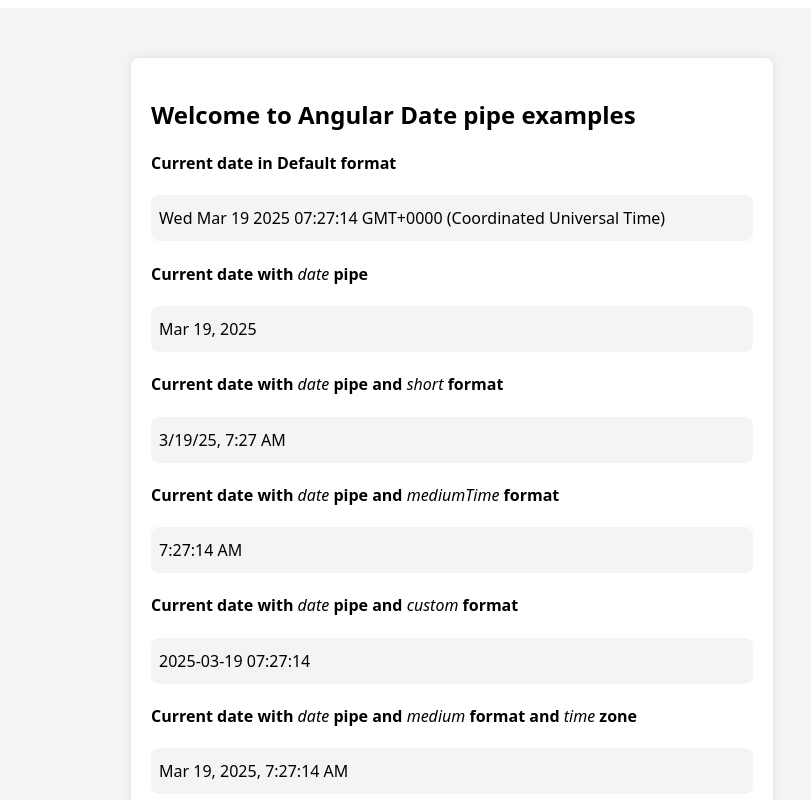
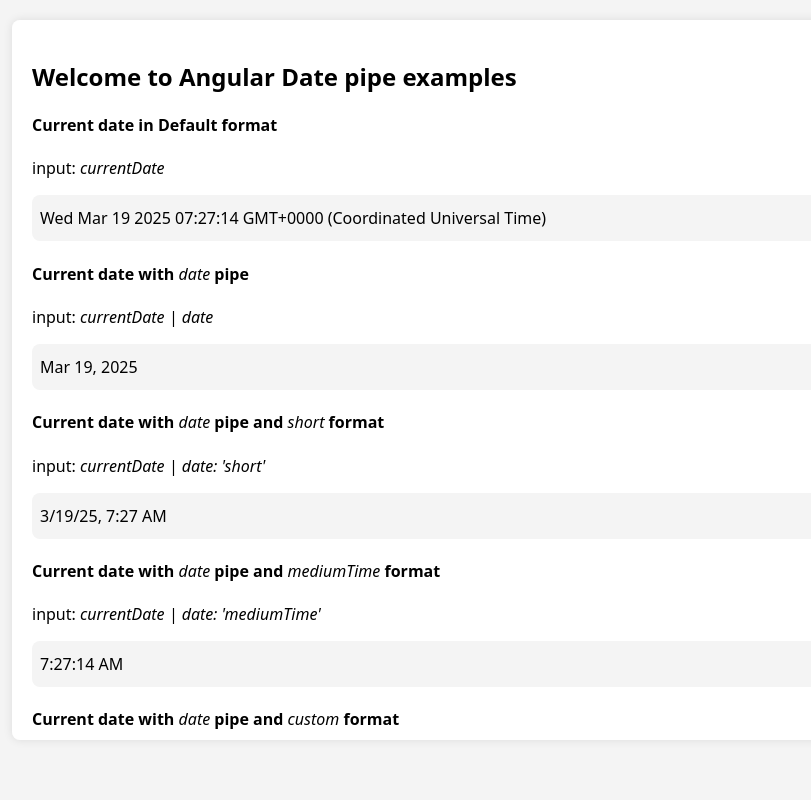
Before and after one commit to rajudandigam/angular-examples, an Angular app: page /datepipe in a window 1280 px wide. Shown: the top 800 px of the page, without its empty margins (208-1019 px from the left). Built offline with nearby package versions, Linux system fonts and the light colour scheme.

Commit message:
updated styles

```diff
--- a/src/app/app.component.html
+++ b/src/app/app.component.html
@@ -1,6 +1,3 @@
 
-<main class="main-container">
-  <app-date-pipe-example></app-date-pipe-example>
-</main>
 
 <router-outlet />
--- a/src/app/components/date-pipe-example/date-pipe-example.component.html
+++ b/src/app/components/date-pipe-example/date-pipe-example.component.html
@@ -1,35 +1,44 @@
-<section class="container">
+<main class="main-container">
+    <article class="container">
         <header>
             <h1>Welcome to Angular Date pipe examples</h1>
           </header>
-      <article>
+          <section>
             <section>
                 <h4>Current date in Default format</h4>
+                <div>input: <i>currentDate</i></div>
                 <p>{{ currentDate}}</p>
             </section>
             <section>
                 <h4>Current date with <i>date</i> pipe</h4>
+                <div>input: <i>currentDate | date</i></div>
                 <p>{{ currentDate | date }}</p>
             </section>
             <section>
                 <h4>Current date with <i>date</i> pipe and <i>short</i> format</h4>
+                <div>input: <i>currentDate | date: 'short'</i></div>
                 <p>{{ currentDate | date: 'short'}}</p>
             </section>
             <section>
                 <h4>Current date with <i>date</i> pipe and <i>mediumTime</i> format</h4>
+                <div>input: <i>currentDate | date: 'mediumTime'</i></div>
                 <p>{{ currentDate | date: 'mediumTime'}}</p>
             </section>
             <section>
                 <h4>Current date with <i>date</i> pipe and <i>custom</i> format</h4>
+                <div>input: <i>currentDate | date: 'yyyy-MM-dd HH:mm:ss'</i></div>
                 <p>{{ currentDate | date: 'yyyy-MM-dd HH:mm:ss'}}</p>
             </section>
             <section>
                 <h4>Current date with <i>date</i> pipe and <i>medium</i> format and <i>time</i> zone</h4>
+                <div>input: <i>currentDate | date: 'medium':'IST'</i></div>
                 <p>{{ currentDate | date: 'medium':'IST' }}</p>
             </section>
             <section>
                 <h4>Current date with <i>date</i> pipe and <i>medium</i> format and <i>time zone</i> and <i>locale</i></h4>
+                <div>input: <i>currentDate | date: 'medium':'GMT':'en-GB'</i></div>
                 <p>{{ currentDate | date: 'medium':'GMT':'en-GB' }}</p>
             </section>
+          </section>
     </article>
-</section>
+</main>
--- a/src/app/components/date-pipe-example/date-pipe-example.component.scss
+++ b/src/app/components/date-pipe-example/date-pipe-example.component.scss
@@ -1,3 +1,14 @@
+
+.main-container {
+    display: flex;
+    justify-content: center;
+    min-height: 100vh;
+    margin: 0;
+    font-family: system-ui;
+    background-color: #f4f4f4;
+    padding-top: 20px;
+  }
+
 .container {
     max-width: 800px;
     width: 100%;
@@ -5,6 +16,8 @@
     padding: 20px;
     box-shadow: 0 0 10px rgba(0, 0, 0, 0.1);
     border-radius: 8px;
+    max-height: 85vh;
+    overflow: scroll;
 
     section {
         & > p {
--- a/src/styles.scss
+++ b/src/styles.scss
@@ -1 +1,4 @@
 /* You can add global styles to this file, and also import other style files */
+body {
+    margin: 0;
+}
```
Lines whose indentation alone changed are shown as unchanged.
